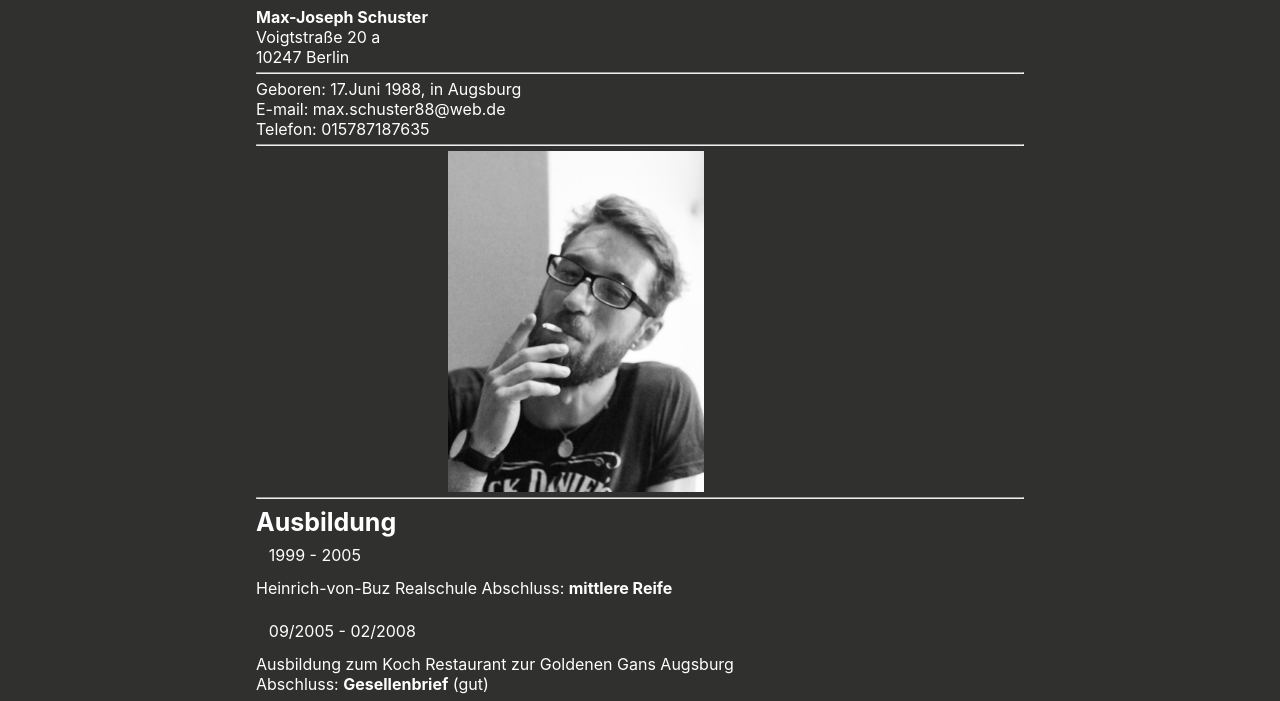
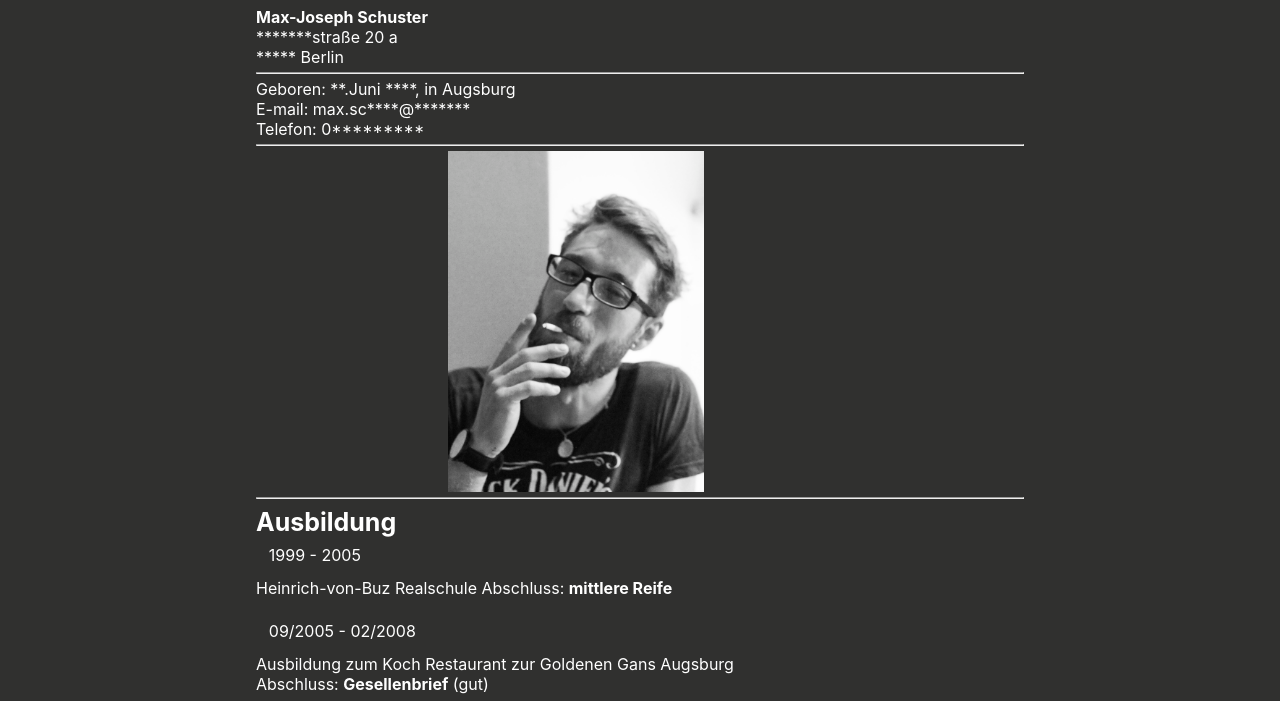
Before and after one commit to schusters0553063/Online_Lebenslauf_Max_Schuster, a plain HTML site: page max_schuster.html in a window 1280 px wide. Shown: the part 99-800 px from the top of the page. Drawn offline with Linux system fonts and the light colour scheme.

Commit message:
**** for privacy

```diff
--- a/max_schuster.html
+++ b/max_schuster.html
@@ -11,13 +11,13 @@
     <div class="test">
       <h1> LEBENSLAUF </h1>
         <div class="block"> <strong> Max-Joseph Schuster </strong><br>
-          Voigtstraße 20 a <br>
-        10247 Berlin
+          *******straße 20 a <br>
+        ***** Berlin
         </div>
       <hr />
-        <div class="block"><p> Geboren: 17.Juni 1988, in Augsburg <br>
-        E-mail: max.schuster88@web.de <br>
-        Telefon: 015787187635 </p>
+        <div class="block"><p> Geboren: **.Juni ****, in Augsburg <br>
+        E-mail: max.sc****@******* <br>
+        Telefon: 0********* </p>
         </div>
       <hr />
         <img src="images/Legenslauffoto.jpg" alt="Das ist mein Testbild." class="profile-image">
```
